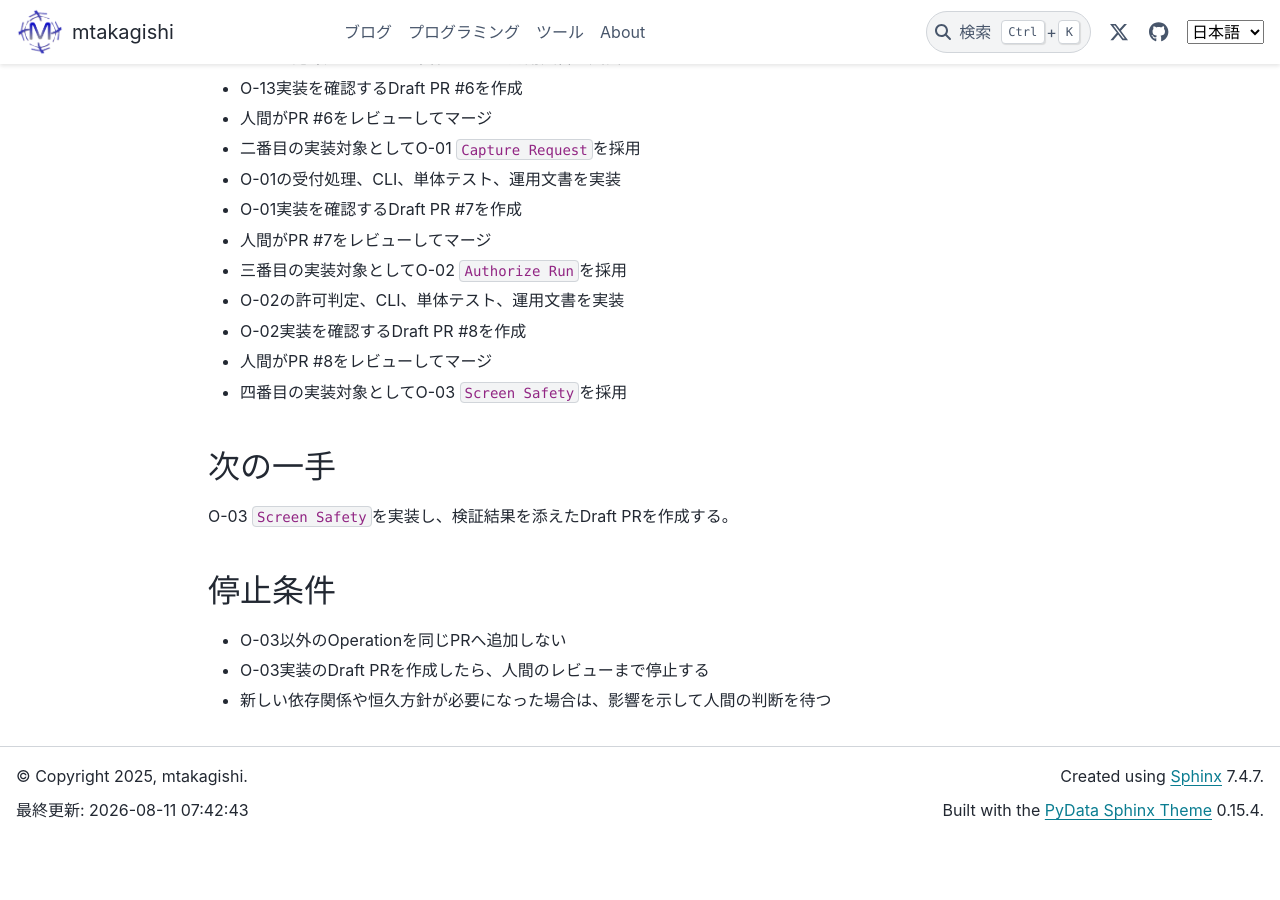
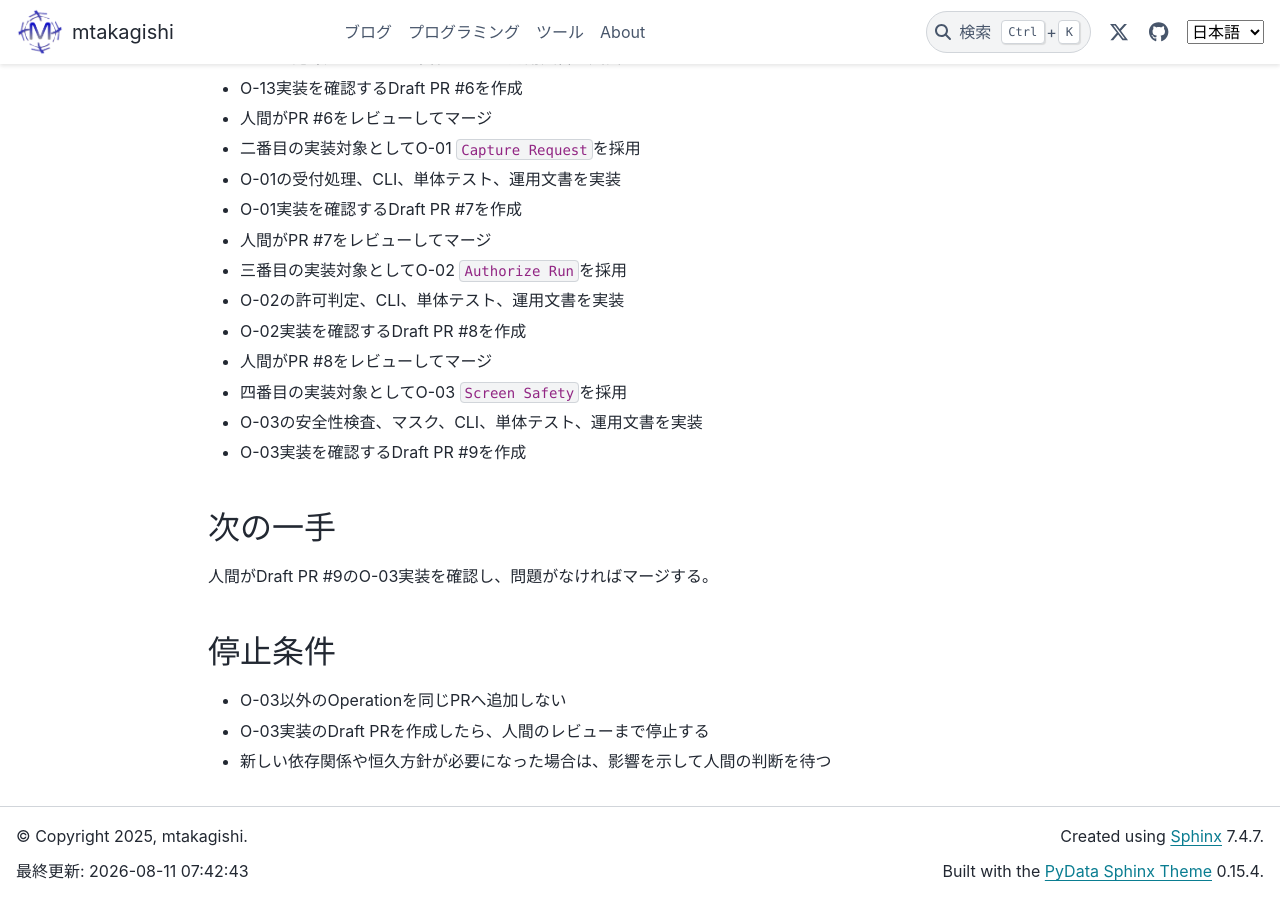
Before and after one commit to mtakagishi/note, a Sphinx documentation site: the page built from docs/agents/knowledge-harness/STATUS.md, in a window 1280 px wide and 900 px high, scrolled down 1021 px. Built offline with Sphinx 7.4.7 and the PyData theme 0.15.4, drawn with Linux system fonts in a browser that asks for light colours; before the commit the page ends 1860 px from its top, so only the background shows below that; some of the changed text lies outside the part shown.

Commit message:
Draft PRの状態を記録

```diff
--- a/docs/agents/knowledge-harness/STATUS.md
+++ b/docs/agents/knowledge-harness/STATUS.md
@@ -5,10 +5,10 @@
 ## 現在地
 
 - フェーズ: Phase 5 / Operation実装
-- 状態: 四番目のOperationとしてO-03 `Screen Safety`を実装中
+- 状態: O-03 `Screen Safety`の実装をDraft PR #9でレビュー待ち
 - 継続状態の正本: [GitHub Issue #2](https://github.com/mtakagishi/note/issues/2)
 - 完了PR: [GitHub PR #3](https://github.com/mtakagishi/note/pull/3)、[GitHub PR #4](https://github.com/mtakagishi/note/pull/4)、[GitHub PR #5](https://github.com/mtakagishi/note/pull/5)、[GitHub PR #6](https://github.com/mtakagishi/note/pull/6)、[GitHub PR #7](https://github.com/mtakagishi/note/pull/7)、[GitHub PR #8](https://github.com/mtakagishi/note/pull/8)
-- レビュー対象: O-03実装のDraft PR（作成予定）
+- レビュー対象: [GitHub Draft PR #9](https://github.com/mtakagishi/note/pull/9)
 - ブロッカー: なし
 
 ## 完了
@@ -40,10 +40,12 @@
 - O-02実装を確認するDraft PR #8を作成
 - 人間がPR #8をレビューしてマージ
 - 四番目の実装対象としてO-03 `Screen Safety`を採用
+- O-03の安全性検査、マスク、CLI、単体テスト、運用文書を実装
+- O-03実装を確認するDraft PR #9を作成
 
 ## 次の一手
 
-O-03 `Screen Safety`を実装し、検証結果を添えたDraft PRを作成する。
+人間がDraft PR #9のO-03実装を確認し、問題がなければマージする。
 
 ## 停止条件
 
```
